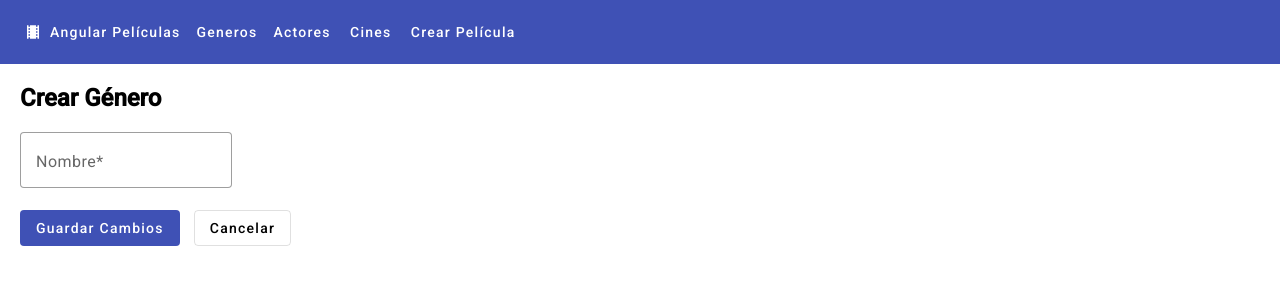
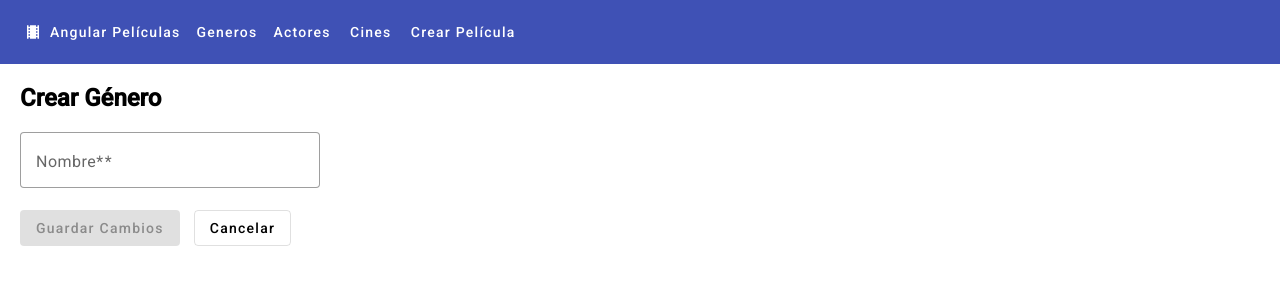
Before and after one commit to negrura14/PeliculasFront, an Angular app: page /generos/crear in a window 1280 px wide. Shown: the top 300 px of the page. Built offline with nearby package versions, Linux system fonts and the light colour scheme.

Commit message:
clase 49

```diff
--- a/src/app/generos/crear-genero/crear-genero.component.css
+++ b/src/app/generos/crear-genero/crear-genero.component.css
@@ -1,3 +1,8 @@
 button{
     margin-right: 1em;
 }
+
+mat-form-field{
+    width: 70%;
+    max-width: 300px;
+}
--- a/src/app/generos/crear-genero/crear-genero.component.html
+++ b/src/app/generos/crear-genero/crear-genero.component.html
@@ -1,13 +1,14 @@
 
 <h2>Crear Género</h2>
 
-<form (submit)="guardarCambios" [formGroup]="form">
+<form (submit)="guardarCambios()" [formGroup]="form">
     <mat-form-field appearance="outline">
         <mat-label>Nombre*</mat-label>
         <input formControlName="nombre" matInput/>
+        <mat-error *ngIf="form.invalid">{{obtenerErrorCampoNombre()}}</mat-error>
     </mat-form-field>
     <div>
-        <button mat-flat-button color="primary">
+        <button mat-flat-button color="primary" [disabled]="form.invalid">
             Guardar Cambios
         </button>
         <a mat-stroked-button routerLink="/generos">
--- a/src/app/generos/crear-genero/crear-genero.component.ts
+++ b/src/app/generos/crear-genero/crear-genero.component.ts
@@ -1,5 +1,5 @@
 import { Component, OnInit } from '@angular/core';
-import { FormBuilder, FormGroup } from '@angular/forms';
+import { FormBuilder, FormGroup, Validators } from '@angular/forms';
 import { Router } from '@angular/router';
 
 @Component({
@@ -15,7 +15,10 @@ export class CrearGeneroComponent implements OnInit {
 
   ngOnInit(): void {
     this.form = this.formBuilder.group({
-      nombre: '',
+      nombre: ['', {
+        validators: [Validators.required, Validators.minLength(3)]
+
+      }],
 
     });
   }
@@ -23,4 +26,16 @@ export class CrearGeneroComponent implements OnInit {
     //* Guardar los cambios
     this.router.navigate(['/generos'])
   }
+
+  obtenerErrorCampoNombre() {
+    var campo = this.form.get('nombre')
+    if(campo.hasError('required')){
+      return 'El campo nombre es requerido'
+    }
+
+    if (campo.hasError('minlength')){
+      return 'La longitud minimas es de 3 caracteres'
+    }
+    return '';
+  }
 }
```
